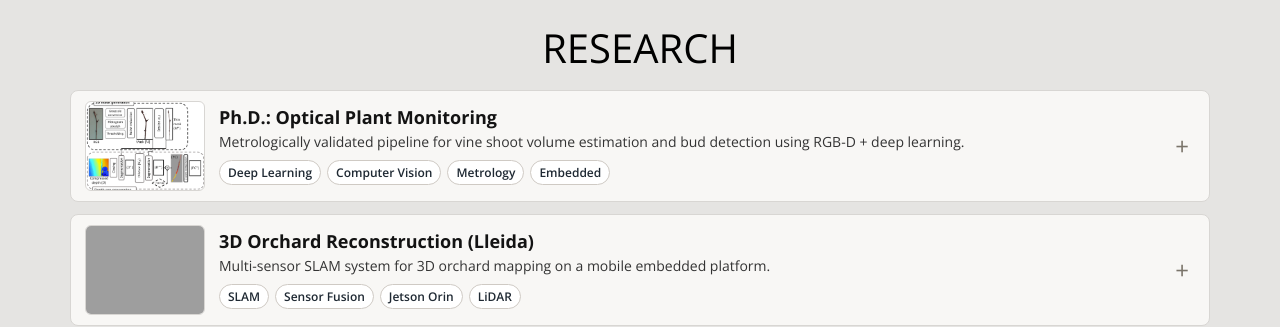
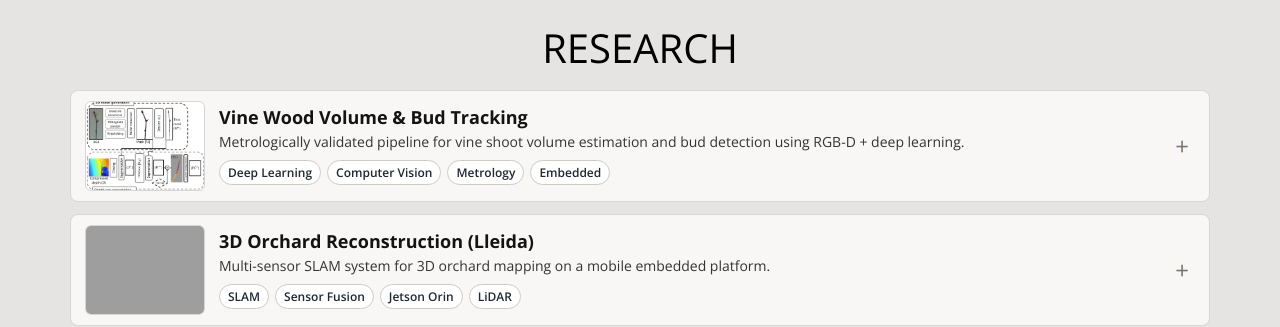
Before and after one commit to bernardolanza93/portfolio, a Jekyll site: the page index.html, which Jekyll copies as it is, in a window 1280 px wide and 900 px high, scrolled down 5235 px, cut to the strip 155-482 px from the top of the window. Built offline with Jekyll 4.4.1, drawn with Linux system fonts in a browser that asks for light colours; nearby versions of some CDN libraries; library files that are not in the unit come from our copies; part of the change alters nothing that is shown; grey boxes are pictures that could not be loaded.

Commit message:
improve content of research project

```diff
--- a/index.html
+++ b/index.html
@@ -429,7 +429,7 @@
                                 <img loading="lazy" src="images/flow.png" alt="Processing pipeline">
                             </span>
                             <span class="research-toggle-body">
-                                <span class="research-toggle-title">Ph.D.: Optical Plant Monitoring</span>
+                                <span class="research-toggle-title">Vine Wood Volume &amp; Bud Tracking</span>
                                 <span class="research-toggle-oneliner">Metrologically validated pipeline for vine shoot volume estimation and bud detection using RGB-D + deep learning.</span>
                                 <span class="tech-tags">
                                     <span class="tech-tag">Deep Learning</span>
@@ -442,10 +442,10 @@
                         </button>
                         <div class="research-panel" id="research-phd">
                             <div class="research-card">
-                                <h4>Ph.D. in Mechanical and Industrial Engineering: Optical-Based Plant Monitoring and Yield Estimation</h4>
-                                <p><b>Problem:</b> Reliable plant health and yield estimation in variable field conditions remains difficult with conventional methods.</p>
-                                <p><b>Method:</b> Optical measurement pipeline combining embedded sensors, 3D mapping, and machine learning for robust in-field data acquisition.</p>
-                                <p><b>Result:</b> Improved monitoring quality and practical workflows for crop health assessment and production estimation.</p>
+                                <h4>Optical Measurement of Vine Wood Volume and Spring Bud Development</h4>
+                                <p><b>Problem:</b> Measuring vine woody volume and monitoring spring buds in real field conditions is difficult with manual inspections and inconsistent visual assessments.</p>
+                                <p><b>Method:</b> Developed an RGB-D and deep-learning pipeline for 3D vine volume estimation, plus automated bud detection, tracking, recognition, and counting during early seasonal growth.</p>
+                                <p><b>Result:</b> The wood-volume pipeline achieved 2.1 cm3 RMSE with 1.8 cm3 mean deviation, while the fine-tuned YOLOv8 bud detector reached an F1-score of 0.79 on a custom vineyard dataset.</p>
 
                                 <figure class="research-primary">
                                     <img loading="lazy" src="images/flow.png" alt="Processing pipeline">
```
